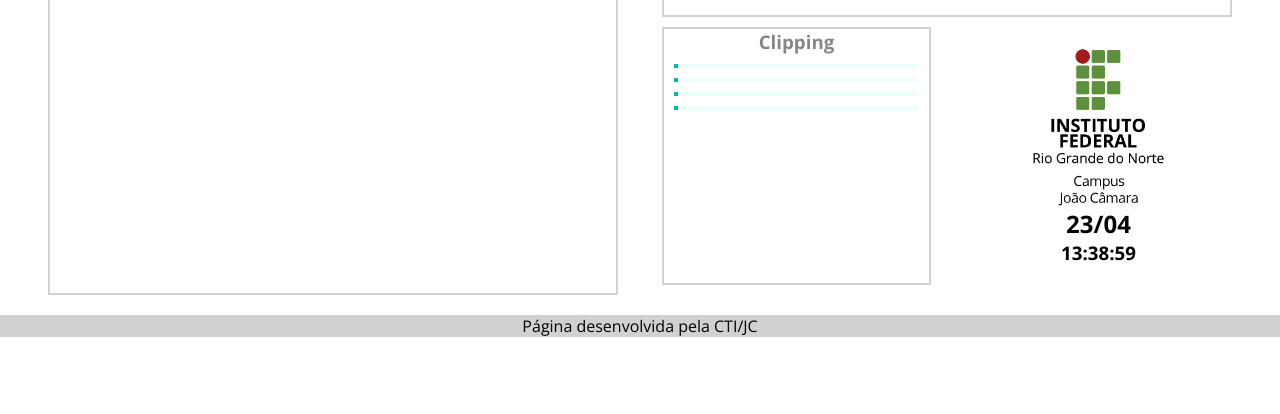
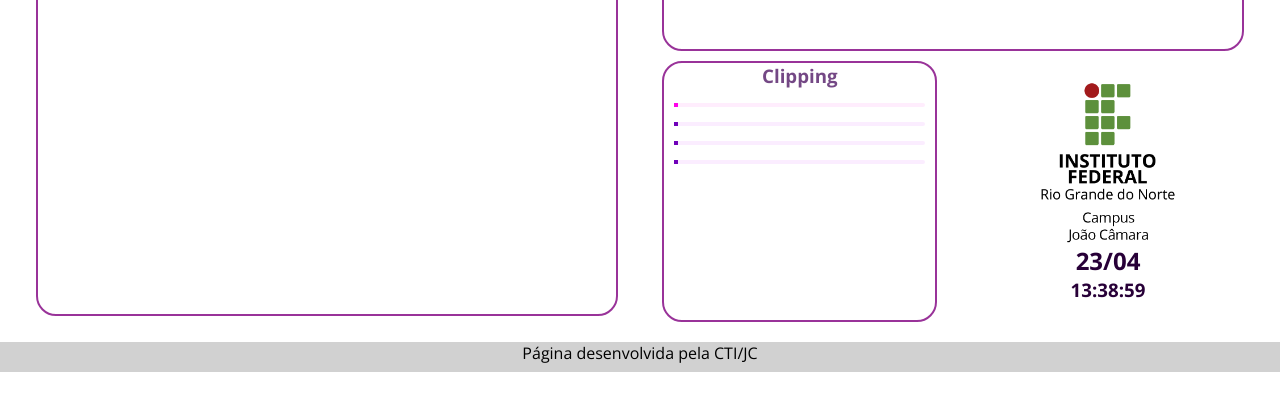
Before and after one commit to rezembrim/sys-tv-if, a PHP site: page / in a window 1280 px wide. Shown: the part 386-800 px from the top of the page. Run offline with PHP 8.4, Linux system fonts and the light colour scheme; data that the repository does not hold is empty.

Commit message:
melhoramento da interface

```diff
--- a/frontend/index.php
+++ b/frontend/index.php
@@ -1,6 +1,6 @@
 <?php include('../backend/WebScraping.php') ?>
 
-<html>
+<html language="en">
 
 <head>
     <title>Schedule System</title>
@@ -23,15 +23,14 @@
             <!--ainda vou ver como isso funfa-->
             <section class="agenda">
                 <h3>Agenda do diretor</h3>
-                <iframe src="https://calendar.google.com/calendar/embed?height=600&amp;wkst=1&amp;bgcolor=%23ffffff&amp;ctz=America%2FFortaleza&amp;src=Yml4b3BpcnVsZXRhNjJAZ21haWwuY29t&amp;src=YWRkcmVzc2Jvb2sjY29udGFjdHNAZ3JvdXAudi5jYWxlbmRhci5nb29nbGUuY29t&amp;src=cHQuYnJhemlsaWFuI2hvbGlkYXlAZ3JvdXAudi5jYWxlbmRhci5nb29nbGUuY29t&amp;color=%23039BE5&amp;color=%2333B679&amp;color=%230B8043&amp;showTitle=0&amp;showPrint=0&amp;showTabs=0&amp;showTz=0"
-                    style="border-width:0" width="800" height="600" frameborder="0" scrolling="no"></iframe>
+                <iframe src="https://calendar.google.com/calendar/embed?height=700&amp;wkst=1&amp;bgcolor=%23ffffff&amp;ctz=America%2FFortaleza&amp;src=Yml4b3BpcnVsZXRhNjJAZ21haWwuY29t&amp;src=YWRkcmVzc2Jvb2sjY29udGFjdHNAZ3JvdXAudi5jYWxlbmRhci5nb29nbGUuY29t&amp;src=cHQuYnJhemlsaWFuI2hvbGlkYXlAZ3JvdXAudi5jYWxlbmRhci5nb29nbGUuY29t&amp;color=%23039BE5&amp;color=%2333B679&amp;color=%230B8043&amp;showNav=0&amp;showPrint=0&amp;showTabs=0&amp;showCalendars=0&amp;showTz=0" style="border-width:0" width="800" height="700" frameborder="0" scrolling="no"></iframe>
             </section>
             <!--ainda vou ter o iframe da agenda do diretor-->
             <div class="noticias-dataHora">
                 <section class="noticias">
                     <h3>Clipping</h3>
-                    <article>
-                        <div class="retangulo"></div>
+                    <article id="noticia-mais-recente">
+                        <div id="retangulo-noticia-recente" class="retangulo"></div>
                         <a href="<?php echo $link[2][0];?>" id="titulo1" class="titulo"><?php echo $matches[2][0]; ?></a>
                     </article>
                     <article>
--- a/frontend/scripts/realtime.js
+++ b/frontend/scripts/realtime.js
@@ -25,5 +25,4 @@ function formataHoraMinuto() {
 
     document.getElementById('clock').innerHTML = hora + ':' + minuto + ':' + segundo;
     formataData();
-
 }
--- a/frontend/style/style.css
+++ b/frontend/style/style.css
@@ -7,7 +7,7 @@
 
 .center {
     max-width: 3000px;
-    padding: 0 3%;
+    padding: 0 2%;
     margin: 0 auto;
     margin-bottom: 40px;
     display: grid;
@@ -16,7 +16,7 @@
 }
 
 .w100 {
-    grid-row: 1/4;
+    grid-row: 1/3;
 }
 
 .w50 {
@@ -24,36 +24,40 @@
 }
 
 header {
-    background-color: rgba(128, 128, 128, 0.769);
+    background-color: #993399;
 }
 
 .logo>img {
     width: 12%;
+    margin: 2px 15px;
 }
 
 section.portarias {
     margin: 20px 10px;
-    border: 2px solid #c4c4c4c4;
+    border: 2px solid #993399;
+    border-radius: 20px;
     max-width: 700px;
-    height: 100%;
+    height: 99%;
     max-height: 1000px;
 }
 
 section.agenda {
     margin: 20px 10px;
-    border: 2px solid #c4c4c4c4;
+    border: 2px solid #993399;
     height: 100%;
+    border-radius: 20px;
+    padding: 10px;
 }
 
 .agenda>iframe {
-    padding: 5px;
+    margin-top: 10px;
     width: 100%;
     max-height: 270px;
 }
 
 .agenda>h3 {
     text-align: center;
-    color: #616161c4;
+    color: #3f0357b9;
 }
 
 .noticias-dataHora {
@@ -65,29 +69,41 @@ section.agenda {
 section.noticias {
     margin: 0px 10px;
     margin-top: 20px;
-    border: 2px solid #c4c4c4c4;
+    border: 2px solid #993399;
+    border-radius: 20px;
     height: 100%;
     max-width: 1000px;
 }
 
 .noticias>h3 {
     text-align: center;
-    color: #616161c4;
+    color: #3f0357b9;
 }
 
 .noticias>article {
     margin: 10px;
+    margin-top: 15px;
     display: grid;
     grid-gap: 10px 2%;
     grid-template-columns: 1fr 15fr;
-    background-color: rgba(63, 247, 207, 0.089);
+    background-color: rgba(210, 63, 247, 0.089);
     border-radius: 5px;
+}
+
+.noticias>#noticia-mais-recente {
+    background-color: rgba(247, 63, 232, 0.089);
 }
 
 .noticias>article>.retangulo {
     height: 100%px;
     width: 4px;
-    border: 2px solid #00b9b0;
+    border: 2px solid #6f00b9;
+    background-color: #6f00b9;
+}
+
+.noticias>article>#retangulo-noticia-recente {
+    border: 2px solid #ff02ea;
+    background-color: #6f00b9;
 }
 
 .noticias>article>a {
@@ -119,9 +135,20 @@ section.noticias {
     width: 50%;
 }
 
+.data-e-hora-internos>h2,
+h3 {
+    color: #280038;
+}
+
 footer {
     bottom: 0;
     width: 100%;
+    height: 30px;
     background-color: #c4c4c4c4;
+}
+
+footer>p {
+    top: auto;
+    bottom: auto;
     text-align: center;
 }
```
